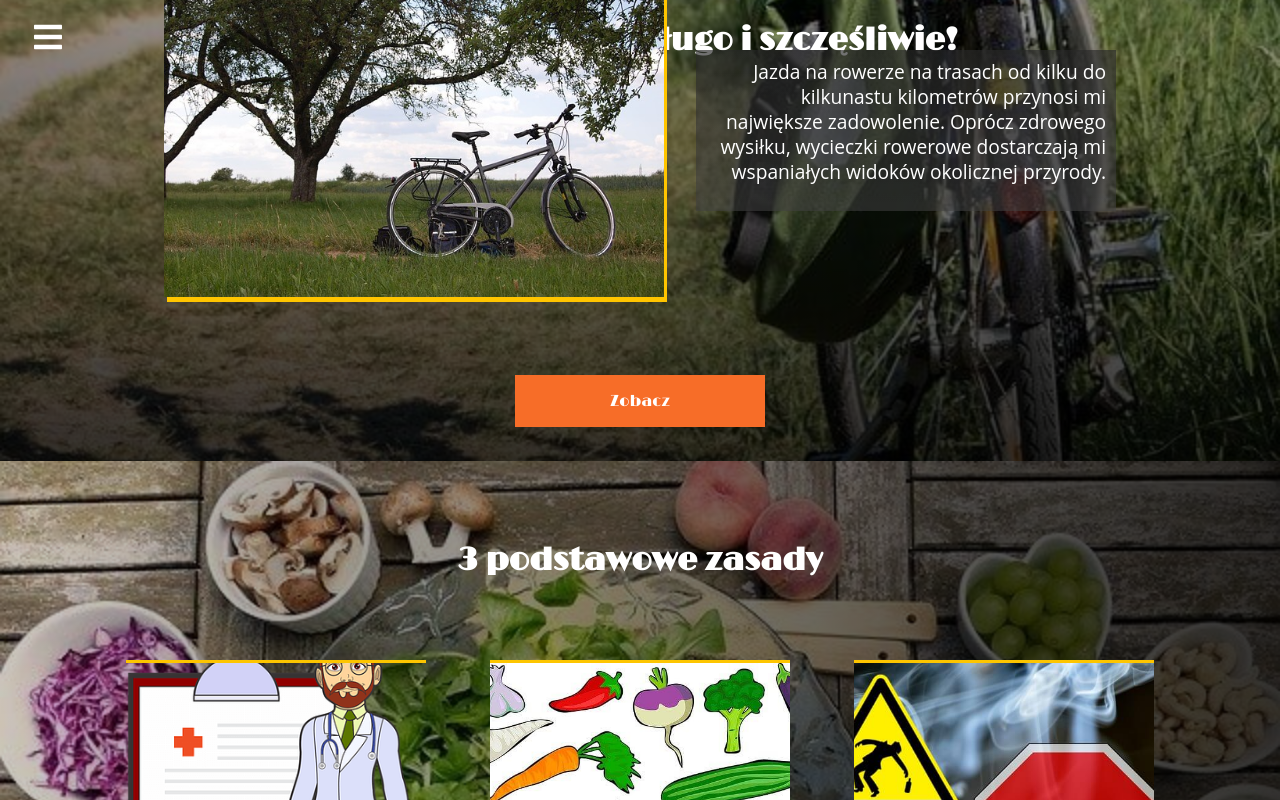
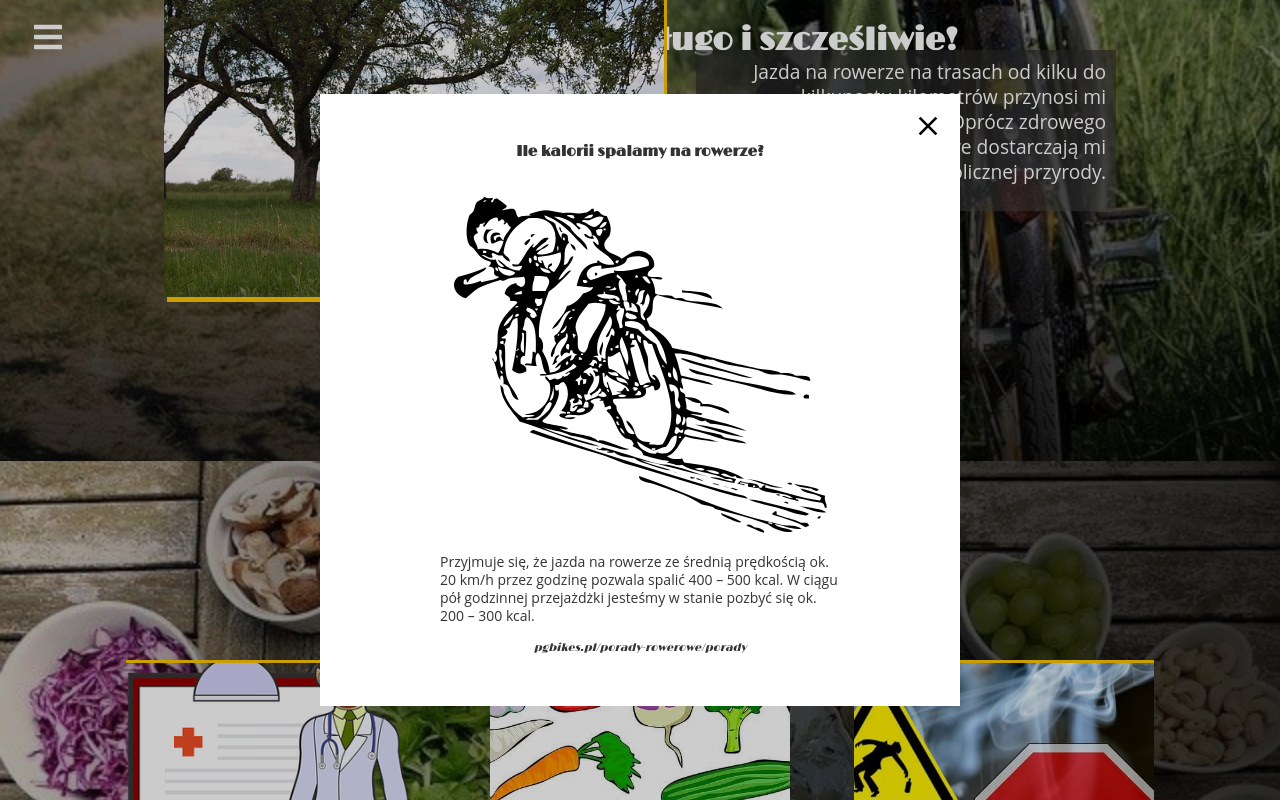
Before and after one commit to AdamBabinicz/tade, a React (Create React App) app: page / in a window 1280 px wide. Both pictures are taken after a click on the button "Zobacz". Shown: the part 2380-3180 px from the top of the page. Built offline with nearby package versions, Linux system fonts and the light colour scheme; a web font is replaced by a local one.

Commit message:
dodałem popup

```diff
--- a/src/components/Favorite.js
+++ b/src/components/Favorite.js
@@ -1,9 +1,20 @@
-import React from "react";
+import React, { useState } from "react";
 import "./Favorite.css";
 import favorite from "../images/4.jpg";
 import Slide from "react-reveal/Reveal";
+import Popup from "./Popup";
+import Img1 from "../images/9.svg";
 
 const Favorite = () => {
+  const [buttonPopup, setButtonPopup] = useState(false);
+  // const [buttonPopup1, setButtonPopup1] = useState(false);
+  const [state] = useState({
+    title: "Ile kalorii spalamy na rowerze?",
+    img: Img1,
+    p0: "Przyjmuje się, że jazda na rowerze ze średnią prędkością ok. 20 km/h przez godzinę pozwala spalić 400 – 500 kcal. W ciągu pół godzinnej przejażdżki jesteśmy w stanie pozbyć się ok. 200 – 300 kcal.",
+    em: "pgbikes.pl/porady-rowerowe/porady",
+  });
+
   return (
     <div className="favContainer" id="favorite">
       <h2>Moje ulubione zajęcie</h2>
@@ -22,7 +33,17 @@ const Favorite = () => {
           </div>
         </Slide>
       </div>
-      <button className="favBtn">Zobacz</button>
+      <button className="favBtn" onClick={() => setButtonPopup(true)}>
+        Zobacz
+      </button>
+      <Popup trigger={buttonPopup} setTrigger={setButtonPopup}>
+        <h3 style={{ fontSize: "15px" }}>{state.title}</h3>
+        <br />
+        <img src={state.img} alt="..." /> <br />
+        <p style={{ fontSize: "14px", textAlign: "left" }}>{state.p0}</p>
+        <em style={{ fontSize: "11px" }}>{state.em}</em>
+        <br />
+      </Popup>
     </div>
   );
 };
```
Also changed, not shown: src/images/8.svg (added), src/images/9.svg (added).
